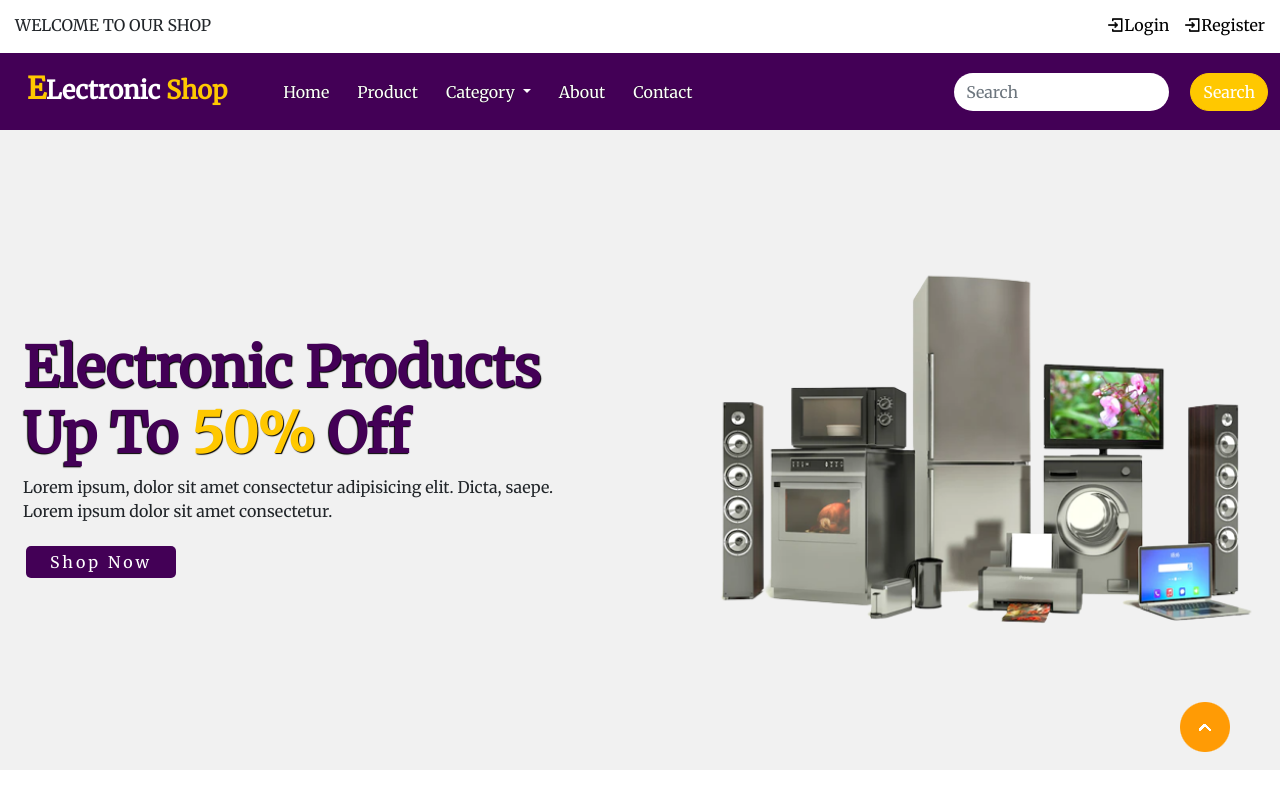
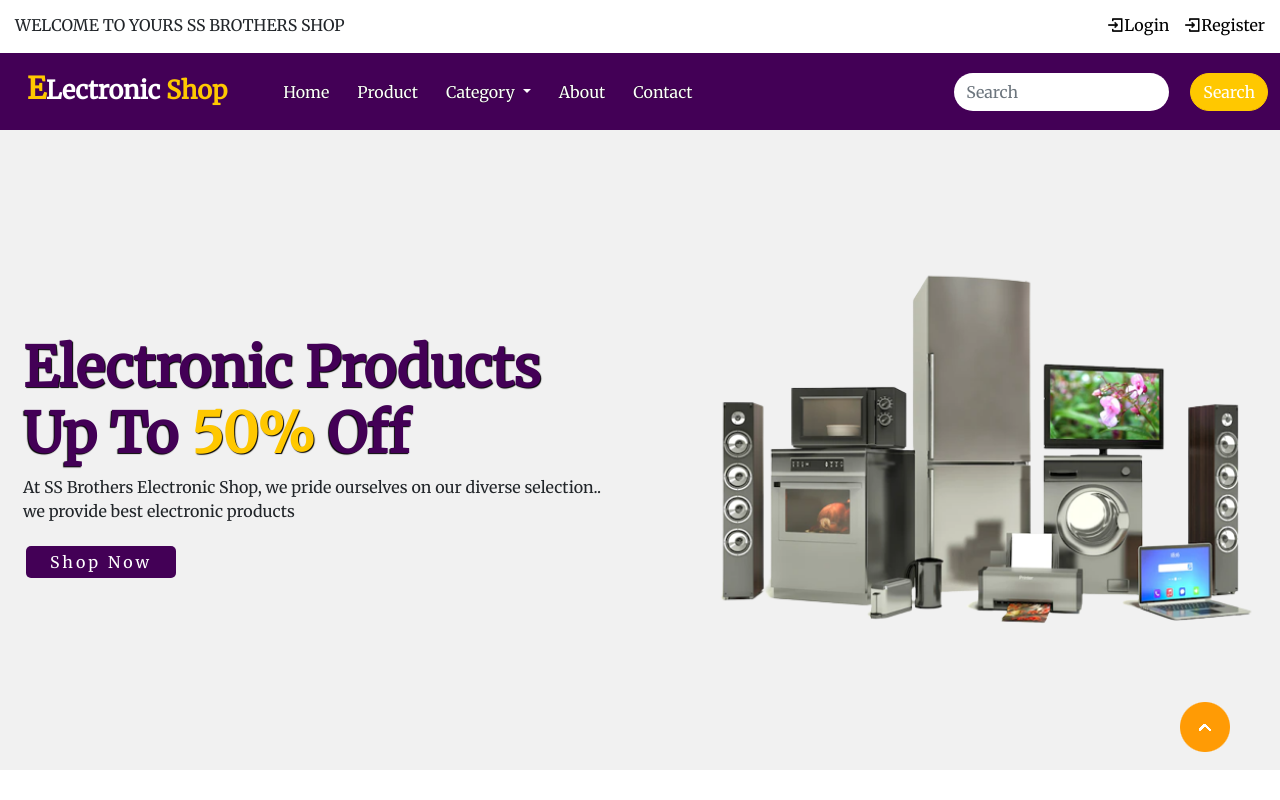
Before and after one commit to srinivasmanikyola/E-commerce-website, a plain HTML site: page index.html in a window 1280 px wide. Shown: the top 800 px of the page. Drawn offline with nearby package versions, Linux system fonts and the light colour scheme.

Commit message:
Update index.html

```diff
--- a/index.html
+++ b/index.html
@@ -20,7 +20,7 @@
 
     <!-- top navbar -->
     <div class="top-navbar">
-        <p>WELCOME TO OUR SHOP</p>
+        <p>WELCOME TO YOURS SS BROTHERS SHOP</p>
         <div class="icons">
             <a href="login.html"><img src="./images/register.png" alt="" width="18px">Login</a>
             <a href="register.html"><img src="./images/register.png" alt="" width="18px">Register</a>
@@ -89,8 +89,8 @@
         <br>
         Up To <span id="span2">50%</span> Off
       </h1>
-      <p>Lorem ipsum, dolor sit amet consectetur adipisicing elit. Dicta, saepe.
-        <br>Lorem ipsum dolor sit amet consectetur.
+      <p>At SS Brothers Electronic Shop, we pride ourselves on our diverse selection..
+        <br>we provide best electronic products
       </p>
       <div class="btn"><button>Shop Now</button></div>
 
```
